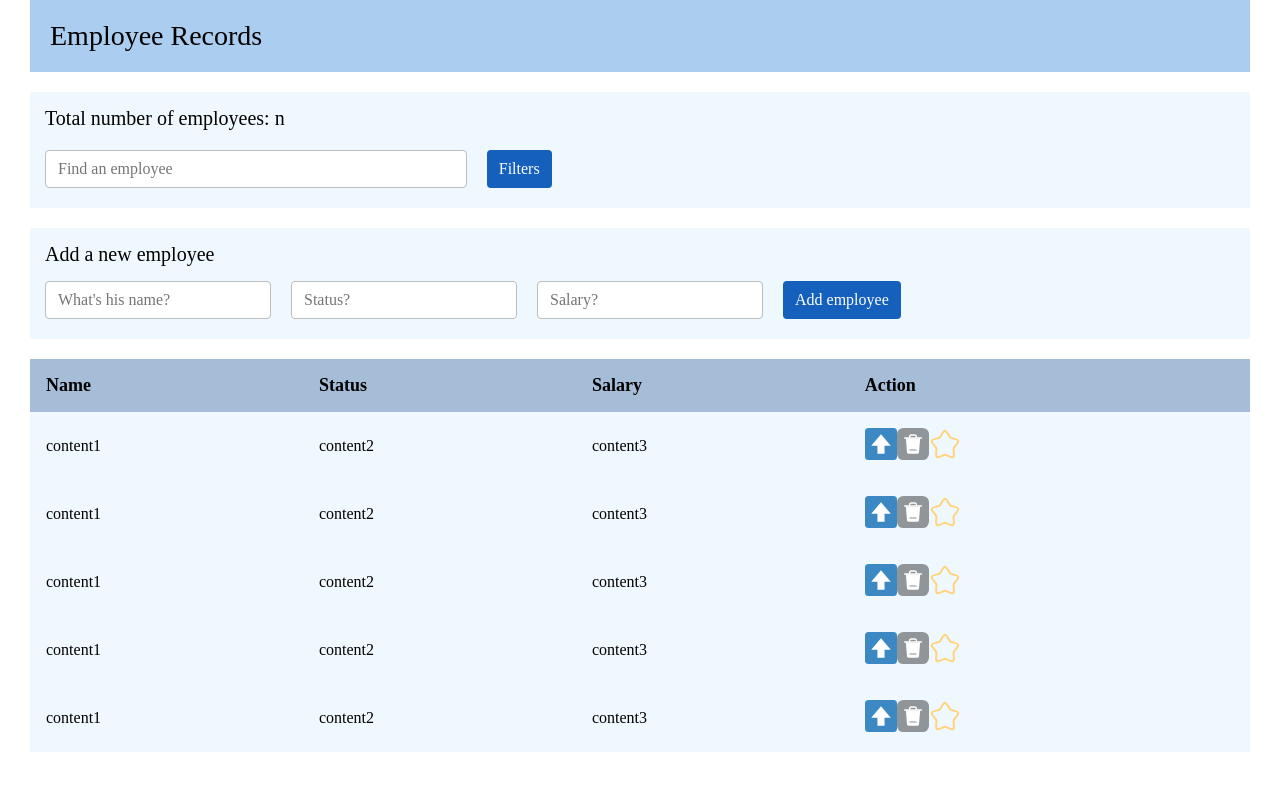
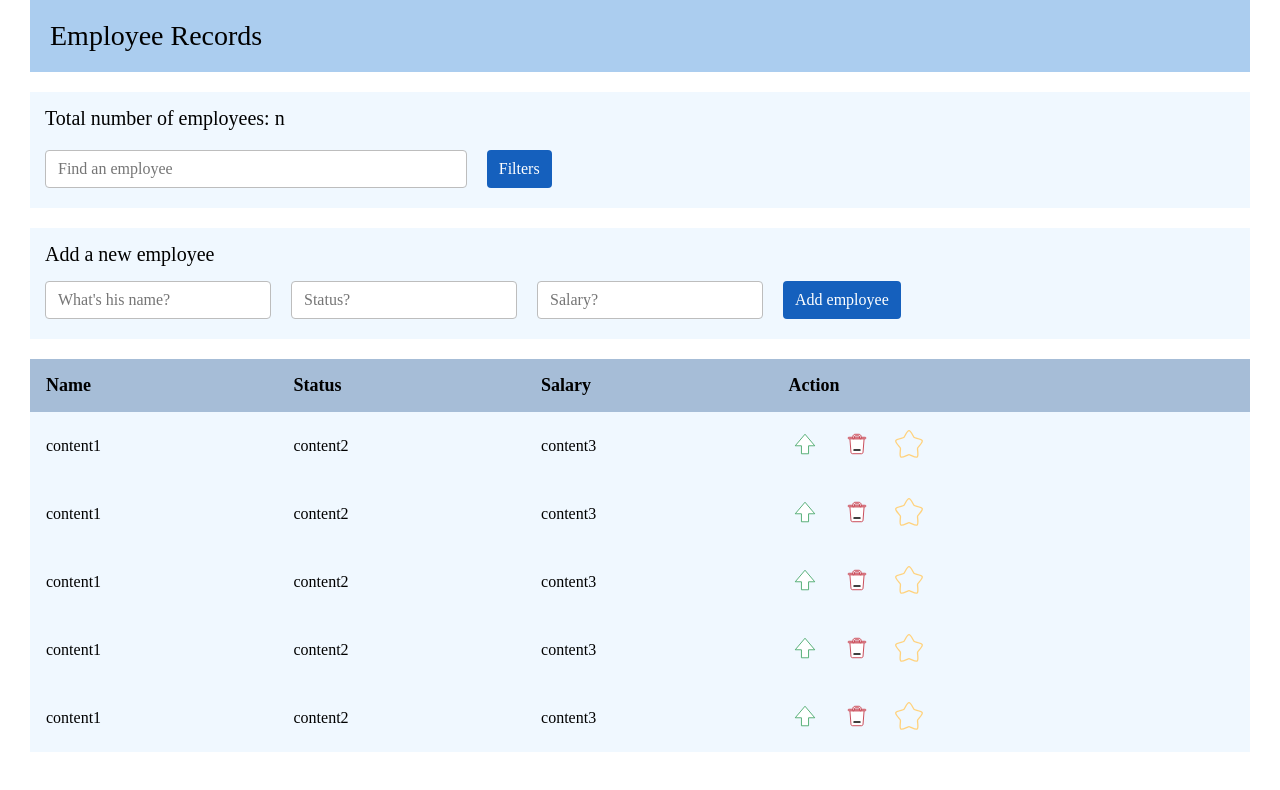
Before and after one commit to Nikita70770/Employee-Records, a React (Create React App) app: page / in a window 1280 px wide. Shown: the top 790 px of the page. Built offline with nearby package versions, Linux system fonts and the light colour scheme.

Commit message:
Make changes to the employee-item.js file. Create an employee-item.js file and import its employee-item.js file

```diff
--- /dev/null
+++ b/src/components/main/employees-list/employees-list-item/employee-item.css
@@ -0,0 +1,12 @@
+.buttons-group {
+    display: flex;
+    column-gap: 20px;
+}
+
+.up-arrow-elem:hover path {
+    fill: #47a76a;
+}
+
+.delete-elem:hover path:not(:last-child) {
+    fill: #bf2233;
+}
--- a/src/components/main/employees-list/employees-list-item/employee-item.js
+++ b/src/components/main/employees-list/employees-list-item/employee-item.js
@@ -1,3 +1,5 @@
+import './employee-item.css';
+
 const EmployeeItem = () => {
     return (
         <tr>
@@ -14,7 +16,7 @@ const EmployeeItem = () => {
                 <div className="buttons-group">
                     <button className="btn-promotion" type="button">
                         <svg
-                            class="up-arrow-elem"
+                            className="up-arrow-elem"
                             width="2rem"
                             height="2rem"
                             viewBox="0 0 36 36"
@@ -22,11 +24,7 @@ const EmployeeItem = () => {
                             xmlnsXlink="http://www.w3.org/1999/xlink"
                             preserveAspectRatio="xMidYMid meet"
                         >
-                            <path
-                                fill="#3B88C3"
-                                d="M36 32a4 4 0 0 1-4 4H4a4 4 0 0 1-4-4V4a4 4 0 0 1 4-4h28a4 4 0 0 1 4 4v28z"
-                            ></path>
-                            <path fill="#FFF" d="M22 29v-9h7L18 7L7 20h7v9z"></path>
+                            <path fill="#FFF" d="M22 29v-9h7L18 7L7 20h7v9z" stroke="#47A76A" stroke-width="1"></path>
                         </svg>
                     </button>
                     <button className="btn-delete" type="button">
@@ -38,28 +36,32 @@ const EmployeeItem = () => {
                             fill="none"
                             xmlns="http://www.w3.org/2000/svg"
                         >
-                            <rect width="40" height="40" rx="8" fill="#000000" fill-opacity="0.4" />
                             <path
                                 d="M28.62 12.8344C28.4605 12.6612 28.2414 12.5546 28.0066 12.5361L27.937 12.5333C27.7015 12.5324 27.4744 12.6205 27.3011 12.78C27.1278 12.9395 27.0213 13.1586 27.0028 13.3934H12.9972L12.9888 13.3239C12.9514 13.0856 12.8233 12.871 12.6313 12.7251C12.4392 12.5792 12.1981 12.5134 11.9586 12.5413C11.719 12.5692 11.4996 12.6888 11.3462 12.875C11.1929 13.0612 11.1176 13.2995 11.1361 13.5399L12.4684 30.4137L12.4778 30.507C12.5362 30.9567 12.7562 31.3698 13.0969 31.669C13.4376 31.9683 13.8756 32.1334 14.329 32.1333H25.6709L25.7647 32.131C26.2175 32.1081 26.6466 31.9213 26.9717 31.6052C27.2968 31.2892 27.4958 30.8657 27.5315 30.4137L28.8638 13.5404L28.8666 13.4704C28.8676 13.2349 28.7795 13.0077 28.62 12.8344Z"
                                 fill="white"
+                                stroke="#BF2233"
+                                stroke-width="1"
                             />
                             <path
                                 d="M30.2667 11.6C30.5088 11.5989 30.742 11.692 30.9168 11.8596C31.0916 12.0273 31.1944 12.2563 31.2035 12.4983C31.2126 12.7403 31.1272 12.9764 30.9655 13.1567C30.8037 13.3369 30.5782 13.4472 30.3367 13.4643L30.2667 13.4667H9.73332C9.49113 13.4677 9.258 13.3746 9.08318 13.207C8.90836 13.0394 8.80555 12.8104 8.79646 12.5684C8.78738 12.3263 8.87273 12.0903 9.03448 11.91C9.19623 11.7297 9.42173 11.6194 9.66332 11.6023L9.73332 11.6H30.2667Z"
                                 fill="white"
+                                stroke="#BF2233"
+                                stroke-width="1"
                             />
                             <path
                                 d="M22.3333 7.86667C23.0578 7.86664 23.754 8.1474 24.2758 8.64995C24.7976 9.15251 25.1043 9.83773 25.1314 10.5617L25.1333 10.6667V12.5333C25.1344 12.7755 25.0413 13.0087 24.8737 13.1835C24.706 13.3583 24.477 13.4611 24.235 13.4702C23.993 13.4793 23.7569 13.3939 23.5766 13.2322C23.3964 13.0704 23.2861 12.8449 23.269 12.6033L23.2667 12.5333V10.6667C23.2667 10.4312 23.1778 10.2044 23.0177 10.0317C22.8576 9.85909 22.6381 9.75333 22.4033 9.73567L22.3333 9.73334H17.6666C17.4312 9.73326 17.2044 9.82219 17.0317 9.9823C16.8591 10.1424 16.7533 10.3619 16.7356 10.5967L16.7333 10.6667V12.5333C16.7344 12.7755 16.6413 13.0087 16.4737 13.1835C16.306 13.3583 16.077 13.4611 15.835 13.4702C15.593 13.4793 15.3569 13.3939 15.1766 13.2322C14.9964 13.0704 14.8861 12.8449 14.869 12.6033L14.8666 12.5333V10.6667C14.8666 9.94222 15.1474 9.24597 15.6499 8.72418C16.1525 8.2024 16.8377 7.8957 17.5616 7.86854L17.6666 7.86667H22.3333Z"
                                 fill="white"
+                                stroke="#BF2233"
+                                stroke-width="1"
                             />
                             <path
                                 d="M23.7333 26.5333C24.2488 26.5333 24.6667 26.9512 24.6667 27.4667V27.4667C24.6667 27.5892 24.6425 27.7106 24.5956 27.8238C24.5487 27.9371 24.48 28.04 24.3933 28.1266C24.3066 28.2133 24.2038 28.282 24.0905 28.3289C23.9773 28.3759 23.8559 28.4 23.7333 28.4H16.2667C16.1441 28.4 16.0227 28.3759 15.9095 28.3289C15.7963 28.282 15.6934 28.2133 15.6067 28.1266C15.52 28.04 15.4513 27.9371 15.4044 27.8238C15.3575 27.7106 15.3333 27.5892 15.3333 27.4667V27.4667C15.3333 26.9512 15.7512 26.5333 16.2667 26.5333H23.7333Z"
-                                fill="#B5B5B5"
+                                fill="#000"
                             />
                         </svg>
                     </button>
-                    <button className="btn-star" type="button">
                     <svg
-                            class="star-elem"
+                        className="star-elem"
                         width="2rem"
                         height="2rem"
                         viewBox="0 0 24 24"
@@ -69,10 +71,9 @@ const EmployeeItem = () => {
                         <path
                             d="M9.15316 5.40838C10.4198 3.13613 11.0531 2 12 2C12.9469 2 13.5802 3.13612 14.8468 5.40837L15.1745 5.99623C15.5345 6.64193 15.7144 6.96479 15.9951 7.17781C16.2757 7.39083 16.6251 7.4699 17.3241 7.62805L17.9605 7.77203C20.4201 8.32856 21.65 8.60682 21.9426 9.54773C22.2352 10.4886 21.3968 11.4691 19.7199 13.4299L19.2861 13.9372C18.8096 14.4944 18.5713 14.773 18.4641 15.1177C18.357 15.4624 18.393 15.8341 18.465 16.5776L18.5306 17.2544C18.7841 19.8706 18.9109 21.1787 18.1449 21.7602C17.3788 22.3417 16.2273 21.8115 13.9243 20.7512L13.3285 20.4768C12.6741 20.1755 12.3469 20.0248 12 20.0248C11.6531 20.0248 11.3259 20.1755 10.6715 20.4768L10.0757 20.7512C7.77268 21.8115 6.62118 22.3417 5.85515 21.7602C5.08912 21.1787 5.21588 19.8706 5.4694 17.2544L5.53498 16.5776C5.60703 15.8341 5.64305 15.4624 5.53586 15.1177C5.42868 14.773 5.19043 14.4944 4.71392 13.9372L4.2801 13.4299C2.60325 11.4691 1.76482 10.4886 2.05742 9.54773C2.35002 8.60682 3.57986 8.32856 6.03954 7.77203L6.67589 7.62805C7.37485 7.4699 7.72433 7.39083 8.00494 7.17781C8.28555 6.96479 8.46553 6.64194 8.82547 5.99623L9.15316 5.40838Z"
                             stroke="#ffd27d"
-                                stroke-width="1.5"
+                            stroke-width="1"
                         />
                     </svg>
-                    </button>
                 </div>
             </td>
         </tr>
```
Lines whose indentation alone changed are shown as unchanged.
